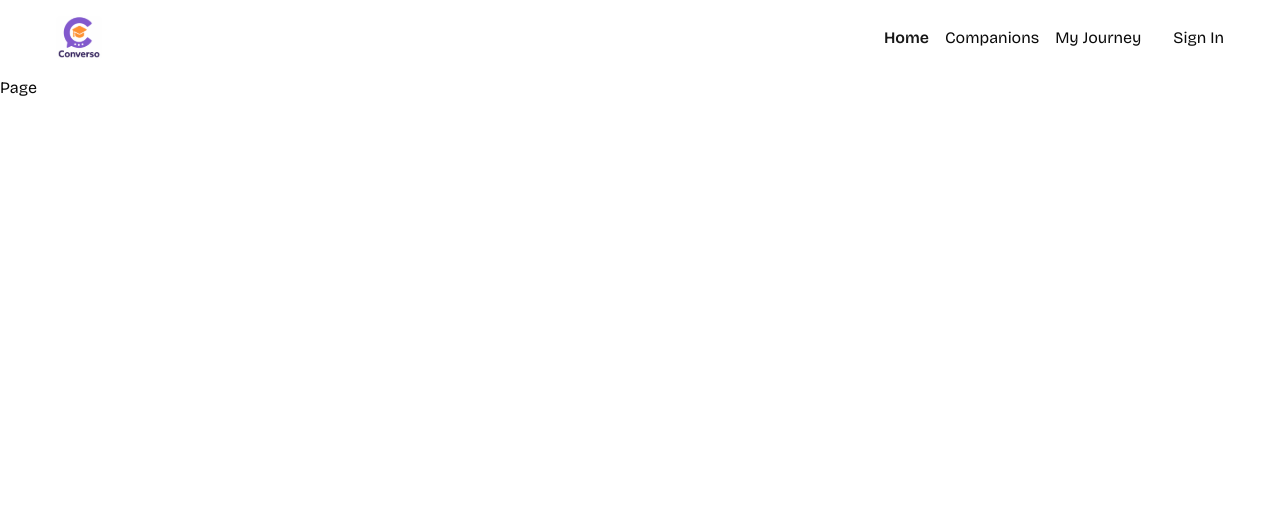
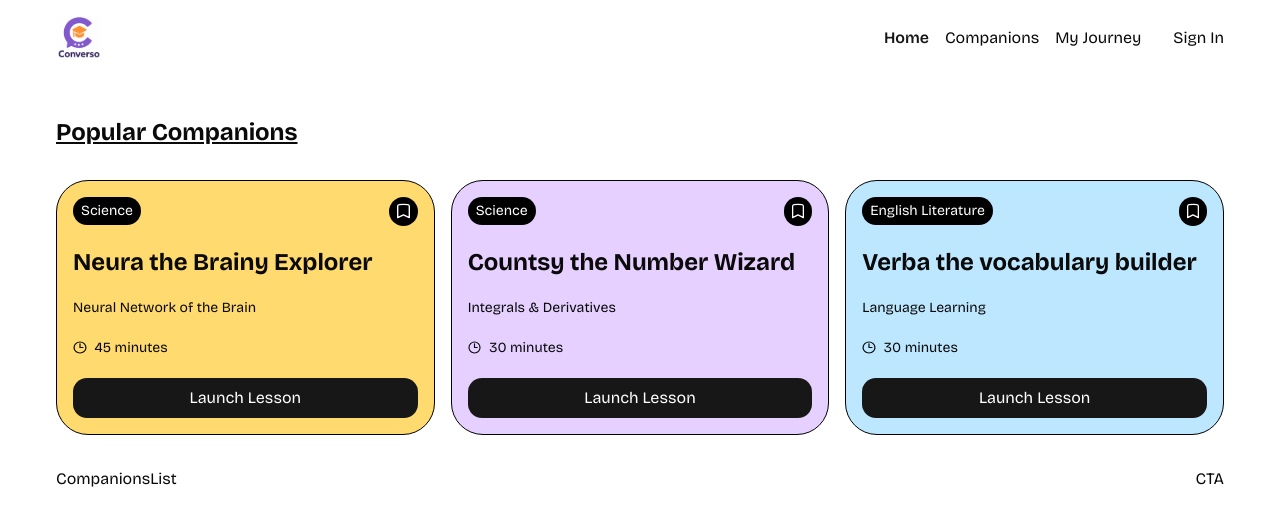
Before and after one commit to ishan1603/NeuraNest, a Next.js app: page / in a window 1280 px wide. Shown: the top 526 px of the page. Built offline with nearby package versions, Linux system fonts and the light colour scheme.

Commit message:
add companion cards

```diff
--- a/app/page.tsx
+++ b/app/page.tsx
@@ -1,8 +1,45 @@
+import CompanionCard from '@/components/CompanionCard'
+import CompanionsList from '@/components/CompanionsList'
+import CTA from '@/components/CTA'
 import React from 'react'
 
 const Page = () => {
   return (
-    <div>Page</div>
+    <main>
+    <h1 className='text-2xl underline'>Popular Companions</h1>
+
+    <section className='home-section'>
+      <CompanionCard
+        id="123"
+        name="Neura the Brainy Explorer"
+        topic="Neural Network of the Brain"
+        subject="science"
+        duration={45}
+        color="#ffda6e"
+      />
+      <CompanionCard
+      id="456"
+      name="Countsy the Number Wizard"
+      topic="Integrals & Derivatives"
+      subject="science"
+      duration={30}
+      color="#e5d0ff"
+      />
+      <CompanionCard
+      id="789"
+      name="Verba the vocabulary builder"
+      topic="Language Learning"
+      subject="English Literature"
+      duration={30}
+      color="#BDE7FF"
+      />
+    </section>
+
+    <section className='home-section'>
+      <CompanionsList />
+      <CTA />
+    </section>
+    </main>
   )
 }
 
--- /dev/null
+++ b/components/CTA.tsx
@@ -0,0 +1,9 @@
+
+
+const CTA = () => {
+  return (
+    <div>CTA</div>
+  )
+}
+
+export default CTA
--- /dev/null
+++ b/components/CompanionCard.tsx
@@ -0,0 +1,40 @@
+import Image from "next/image";
+import Link from "next/link";
+
+interface CompanionCardProps {
+  id: string;
+  name: string;
+  topic: string;
+  subject: string;
+  duration: number;
+  color: string;
+
+}
+
+const CompanionCard = ({id, name, topic, subject, duration, color}: CompanionCardProps) => {
+  return (
+    <article className="companion-card" style={{backgroundColor: color}}>
+      <div className="flex justify-between items-center">
+        <div className="subject-badge">{subject}</div>
+        <button className="companion-bookmark">
+            <Image src="/icons/bookmark.svg" alt="bookmark"
+                  width={12.5} height={15}
+            />
+        </button>
+      </div>
+      <h2 className="text-2xl font-bold">{name}</h2>
+      <p className="text-sm">{topic}</p>
+      <div className="flex items-center gap-2">
+        <Image src="/icons/clock.svg" alt="duration" width={13.5} height={13.5} />
+        <p className="text-sm">{duration} minutes</p>
+      </div>
+      <Link href={`/companions/${id}`} className="w-full">
+          <button className="btn-primary w-full justify-center">
+            Launch Lesson
+          </button>
+      </Link>
+    </article>
+  )
+}
+
+export default CompanionCard
--- /dev/null
+++ b/components/CompanionsList.tsx
@@ -0,0 +1,9 @@
+import React from 'react'
+
+const CompanionsList = () => {
+  return (
+    <div>CompanionsList</div>
+  )
+}
+
+export default CompanionsList
```
